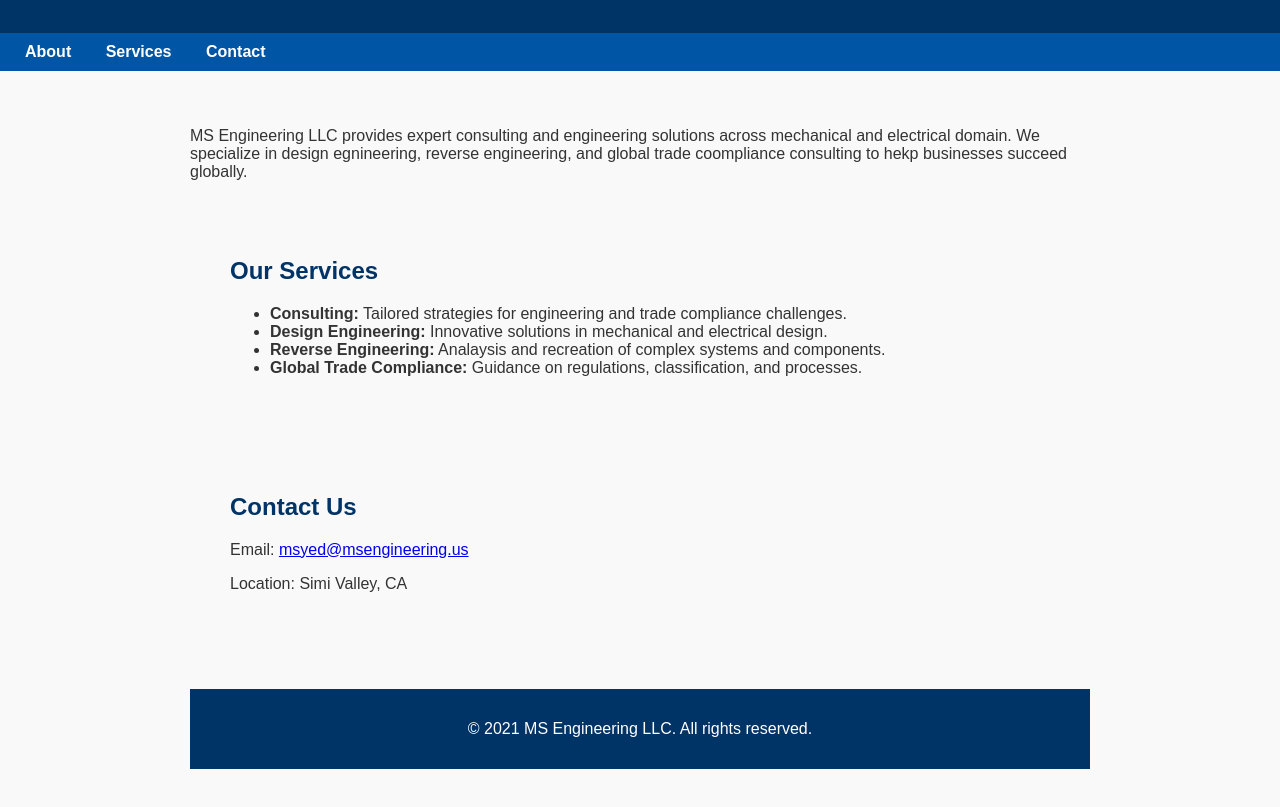
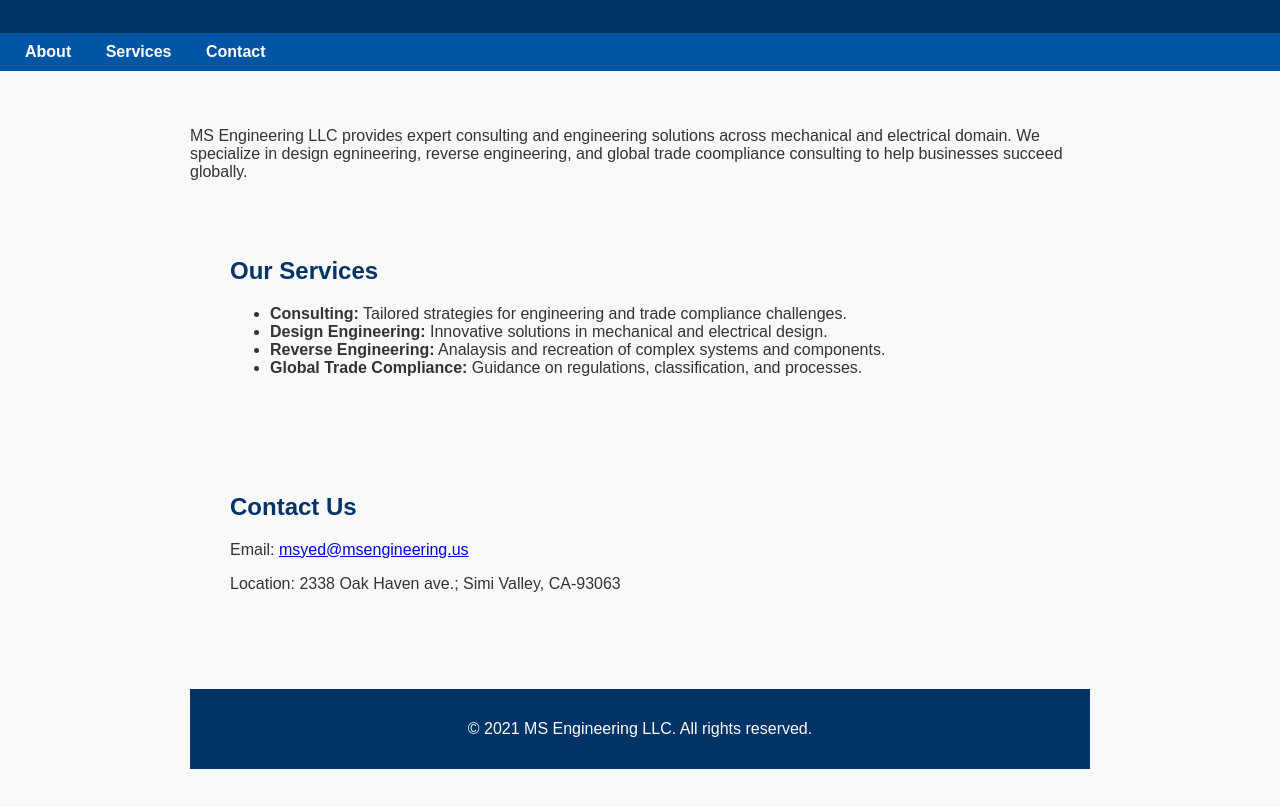
Before and after one commit to msyed1120-blip/my_website_project, a plain HTML site: page index.html in a window 1280 px wide. Shown: the part 121-928 px from the top of the page. Drawn offline with Linux system fonts and the light colour scheme.

Commit message:
Update index.html

```diff
--- a/index.html
+++ b/index.html
@@ -66,7 +66,7 @@
    <p>
     MS Engineering LLC provides expert consulting and engineering solutions across
     mechanical and electrical domain. We specialize in design egnineering, reverse
-    engineering, and global trade coompliance consulting to hekp businesses succeed
+    engineering, and global trade coompliance consulting to help businesses succeed
     globally.
     </p>
  </sections>
@@ -84,7 +84,7 @@
  <section id="contact">
     <h2>Contact Us</h2>
     <p>Email: <a href="mailto:msyed@msengineering.us">msyed@msengineering.us</a></p>
-    <p>Location: Simi Valley, CA</p>
+    <p>Location: 2338 Oak Haven ave.; Simi Valley, CA-93063</p>
  </section>
 
  <footer>
```
